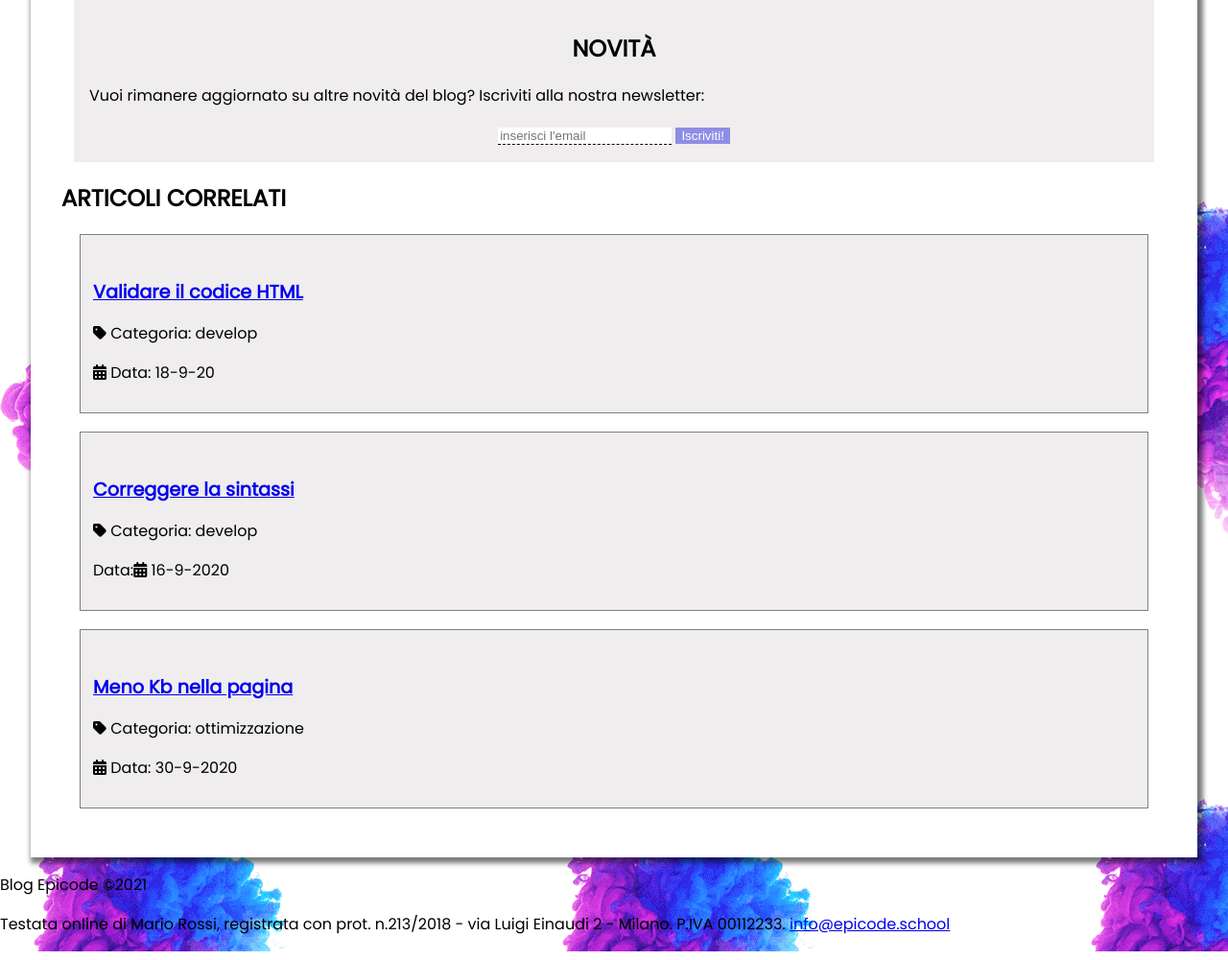
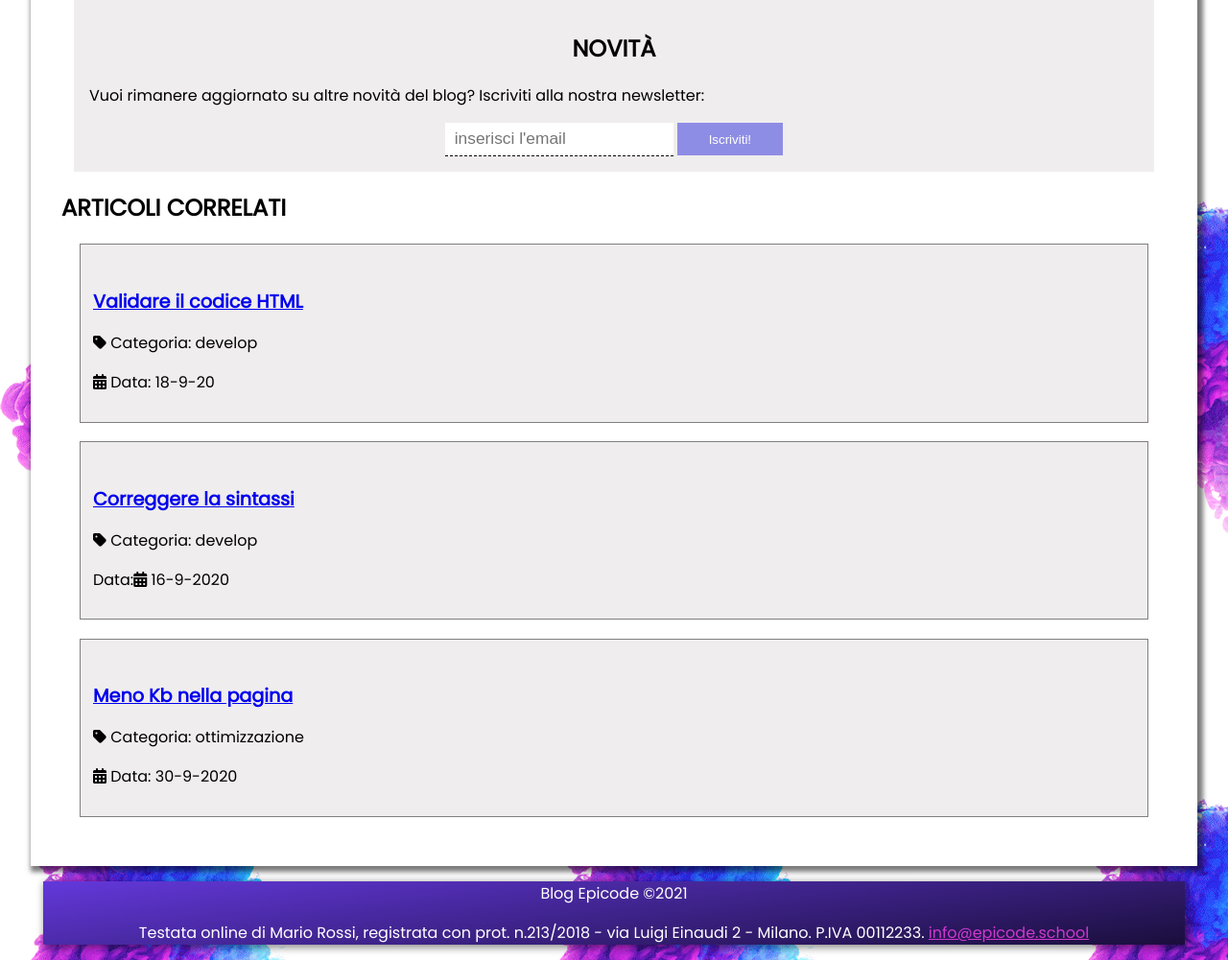
Before and after one commit to promi93/W01-Day4, a plain HTML site: page index.html in a window 1280 px wide. Shown: the part 1660-2661 px from the top of the page at 96% size. Drawn offline with Linux system fonts and the light colour scheme.

Commit message:
fine footer

```diff
--- a/assets/css/style.css
+++ b/assets/css/style.css
@@ -110,6 +110,10 @@ button {
     background-color: rgba(16, 16, 219, 0.436);
     color: white;
     border:  none;
+    width: 10%;
+    padding: 0.7em;
+
+
 }
 
 .iscrivi {
@@ -119,6 +123,12 @@ button {
 input {
     border: none;
     border-bottom: 1px dashed black;
+    width: 20%;
+    padding: 0.7em;
+}
+
+::placeholder {
+    font-size: 1.3em;
 }
 
 section {
@@ -135,3 +145,16 @@ h5 {
     font-size: larger;
     margin-bottom: 0;
 }
+
+footer{
+    background-image: linear-gradient(173deg, #6338db, #1a0e3b);
+    box-shadow: 2px 2px 8px 1px rgba(0, 0, 0, 0.463);
+    color: white;
+    width: 93%;
+    text-align: center;
+    margin: 0 auto;
+}
+
+.foot {
+    color: rgb(207, 56, 207);
+}
--- a/index.html
+++ b/index.html
@@ -117,7 +117,7 @@
 
     <footer>
         <p>Blog Epicode &copy;2021</p>
-        <p>Testata online di Mario Rossi, registrata con prot. n.213/2018 - via Luigi Einaudi 2 - Milano. P.IVA 00112233. <a href="mailto:info@epicode.school">info@epicode.school</a></p>
+        <p>Testata online di Mario Rossi, registrata con prot. n.213/2018 - via Luigi Einaudi 2 - Milano. P.IVA 00112233. <a class="foot" href="mailto:info@epicode.school">info@epicode.school</a></p>
     </footer>
 </body>
 </html>
```
